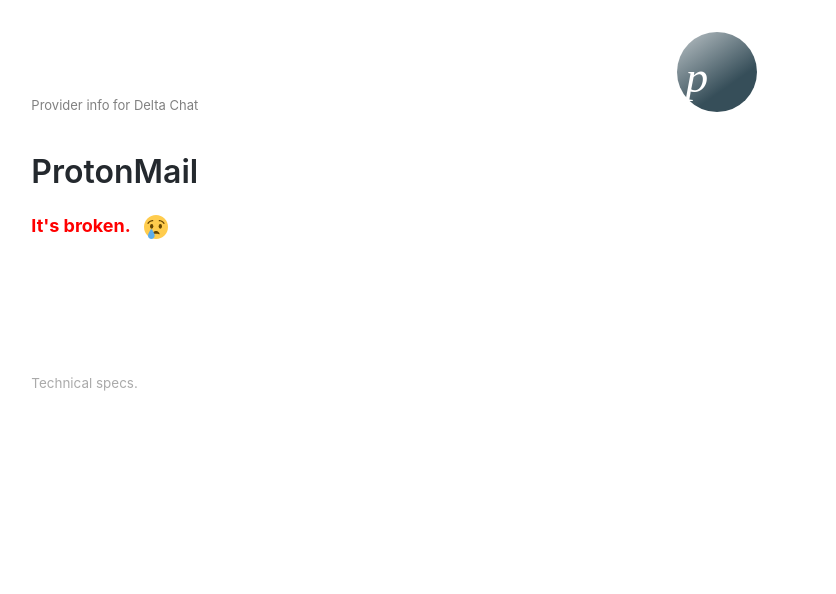
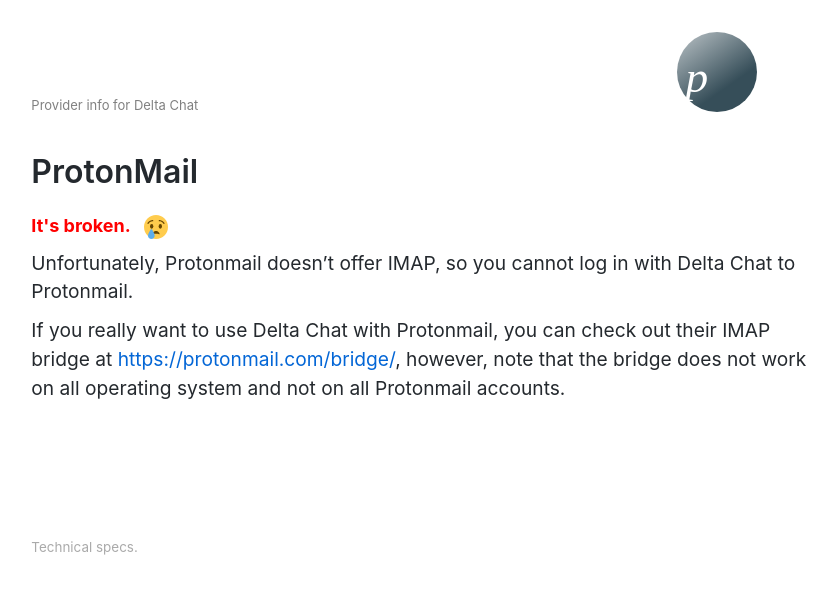
Before and after one commit to deltachat/provider-db, a Jekyll site: the page built from _providers/protonmail.md, in a window 1280 px wide. Shown: the top 594 px of the page, without its empty margins (214-1050 px from the left). Built offline with Jekyll 4.4.1, drawn with Linux system fonts in a browser that asks for light colours.

Commit message:
tweak protonmail

```diff
--- a/_providers/protonmail.md
+++ b/_providers/protonmail.md
@@ -5,11 +5,11 @@
 - protonmail.com
 - protonmail.ch
 before_login_hint: |
-  Unfortunately, Protonmail doesn't offer IMAP, so Delta Chat can't communicate with it.
-  We suggest to use a different email provider.
-after_login_hint: |
-  Unfortunately, Protonmail doesn't offer IMAP, so Delta Chat can't communicate with it.
-  If you really want to use Delta Chat with Protonmail, you can check out their experimental IMAP bridge: https://protonmail.com/bridge/
+  Unfortunately, Protonmail doesn't offer IMAP, so you cannot log in with Delta Chat to Protonmail.
 last_checked: 2019-02
 website: https://protonmail.com/
 ---
+
+Unfortunately, Protonmail doesn't offer IMAP, so you cannot log in with Delta Chat to Protonmail.
+
+If you really want to use Delta Chat with Protonmail, you can check out their IMAP bridge at <https://protonmail.com/bridge/>, however, note that the bridge does not work on all operating system and not on all Protonmail accounts.
```
